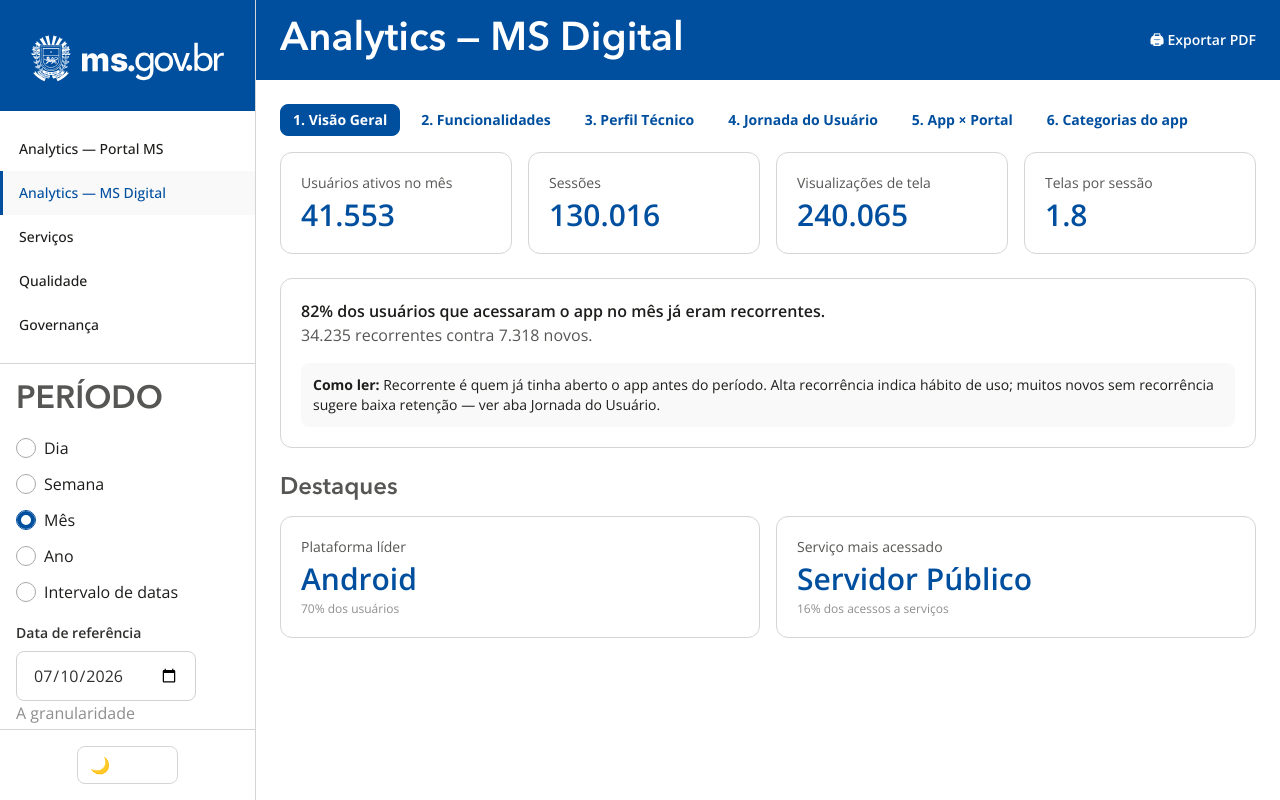
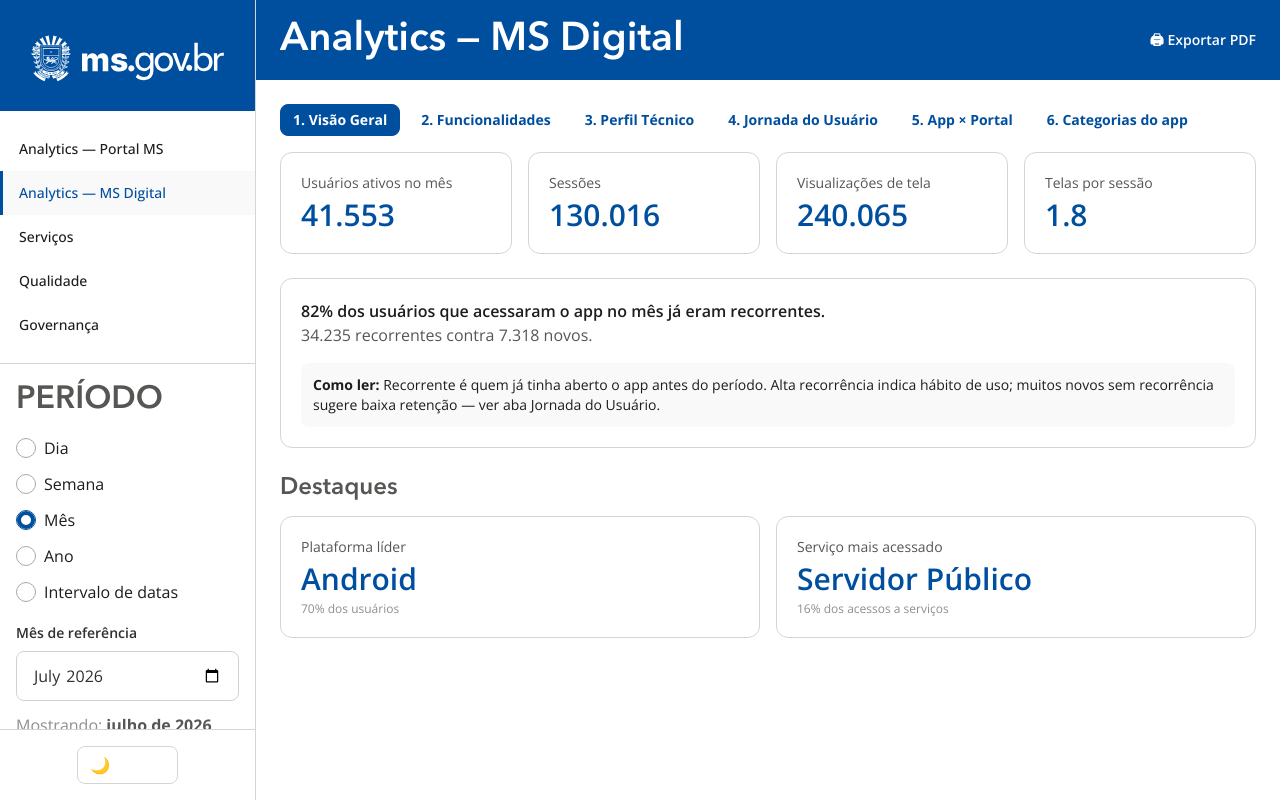
Before and after one commit to fabioramos-02/bi-setdig, a Next.js app: page /analytics/ms-digital in a window 1280 px wide. Built offline with nearby package versions, Linux system fonts and the light colour scheme.

Commit message:
feat: implement MsDigital dashboard client with dynamic period filtering and live GA4 data support

```diff
--- a/package.json
+++ b/package.json
@@ -6,7 +6,8 @@
     "dev": "next dev",
     "build": "next build",
     "start": "next start",
-    "lint": "eslint"
+    "lint": "eslint",
+    "test": "node --test --experimental-strip-types \"src/**/*.test.ts\""
   },
   "dependencies": {
     "d3-scale": "^4.0.2",
--- a/src/app/(plataforma)/analytics/ms-digital/MsDigitalClient.tsx
+++ b/src/app/(plataforma)/analytics/ms-digital/MsDigitalClient.tsx
@@ -19,7 +19,7 @@ import {
 } from "@/lib/insights";
 import { compararCanais } from "@/lib/cross-canal";
 import { usePeriodo } from "@/lib/periodo-context";
-import { chavePeriodoFixo, resumoDoPeriodo } from "@/lib/period-filter";
+import { chavePeriodoFixo, resumoDoPeriodo, intervaloDoBucket, ehPeriodoCorrente } from "@/lib/period-filter";
 import type {
   BreakdownPorPeriodo,
   GA4Overview,
@@ -77,20 +77,26 @@ export function MsDigitalClient({
   catalogoCategorias: CategoriaResumo[];
 }) {
   const [abaAtiva, setAbaAtiva] = useState("visao-geral");
-  const { estado } = usePeriodo();
+  const { estado, min, max } = usePeriodo();
   const periodo = chavePeriodoFixo(estado);
   const tipoIntervalo = estado.tipo === "intervalo";
+
+  // Busca ao vivo sempre que o período escolhido não é o corrente (intervalo ou
+  // dia/semana/mês/ano passado apontado pela data de referência). Assim a data
+  // de referência move os gráficos GA4, não só os KPIs. (ver PortalMsClient.)
+  const precisaLive = tipoIntervalo ? Boolean(estado.inicio && estado.fim) : !ehPeriodoCorrente(estado, min, max);
+  const range = intervaloDoBucket(estado, min, max);
 
   const [liveData, setLiveData] = useState<LiveIntervalo | null>(null);
   const [liveStatus, setLiveStatus] = useState<"idle" | "carregando" | "erro">("idle");
 
   useEffect(() => {
-    // Fora do modo intervalo, liveData/liveStatus não são lidos (statusGa4 cai
-    // em "ok" e todo vg/plat/serv/... é guardado por tipoIntervalo) — não precisa
+    // No período corrente liveData/liveStatus não são lidos (statusGa4 cai em
+    // "ok" e todo vg/plat/serv/... é guardado por precisaLive) — não precisa
     // resetar estado aqui (evita setState síncrono no corpo do efeito).
-    if (!tipoIntervalo || !estado.inicio || !estado.fim) return;
+    if (!precisaLive) return;
     let cancelado = false;
-    fetch(`/api/analytics/ms-digital?inicio=${estado.inicio}&fim=${estado.fim}`)
+    fetch(`/api/analytics/ms-digital?inicio=${range.inicio}&fim=${range.fim}`)
       .then((r) => {
         if (!r.ok) throw new Error(`HTTP ${r.status}`);
         return r.json() as Promise<LiveIntervalo>;
@@ -108,22 +114,21 @@ export function MsDigitalClient({
     return () => {
       cancelado = true;
     };
-  }, [tipoIntervalo, estado.inicio, estado.fim]);
+  }, [precisaLive, range.inicio, range.fim]);
 
   // "carregando" é derivado (default enquanto o dado ao vivo não chegou nem falhou).
-  const statusGa4: StatusIntervalo = !tipoIntervalo ? "ok" : liveData ? "ok" : liveStatus === "erro" ? "fallback" : "carregando";
+  const statusGa4: StatusIntervalo = !precisaLive ? "ok" : liveData ? "ok" : liveStatus === "erro" ? "fallback" : "carregando";
 
-  // KPIs da VG são snapshot por granularidade (ou live no intervalo) — o rótulo
-  // tem que dizer o período REAL do dado: "no intervalo" só quando o live chegou,
-  // senão o período fixo corrente (mesma regra do rotuloSnapshot do portal-ms).
+  // Rótulo do período REAL do dado: "no intervalo" só quando é intervalo com live;
+  // senão o período fixo selecionado (mês/dia/… — inclusive passado, via live).
   const rotuloPeriodo = tipoIntervalo && liveData ? ROTULO_PERIODO.intervalo : ROTULO_PERIODO[periodo];
 
   // Fatia de cada breakdown no período selecionado (ou dado ao vivo, se disponível).
-  const vg = tipoIntervalo && liveData ? liveData.visaoGeral : visaoGeral[periodo];
-  const plat = tipoIntervalo && liveData ? liveData.plataforma : plataforma[periodo];
-  const serv = tipoIntervalo && liveData ? liveData.servicos : servicos[periodo];
-  const fun = tipoIntervalo && liveData ? liveData.funil : funil[periodo];
-  const hor = tipoIntervalo && liveData ? liveData.horarios : horarios[periodo];
+  const vg = precisaLive && liveData ? liveData.visaoGeral : visaoGeral[periodo];
+  const plat = precisaLive && liveData ? liveData.plataforma : plataforma[periodo];
+  const serv = precisaLive && liveData ? liveData.servicos : servicos[periodo];
+  const fun = precisaLive && liveData ? liveData.funil : funil[periodo];
+  const hor = precisaLive && liveData ? liveData.horarios : horarios[periodo];
 
   const totalUsers = vg.reduce((acc, r) => acc + r.activeUsers, 0);
   const totalSessions = vg.reduce((acc, r) => acc + r.sessions, 0);
@@ -192,7 +197,7 @@ export function MsDigitalClient({
     {
       id: "app-portal",
       label: "5. App × Portal",
-      content: <CrossCanalTab comparacao={comparacao} tipoIntervalo={tipoIntervalo} />,
+      content: <CrossCanalTab comparacao={comparacao} tipoIntervalo={precisaLive} />,
     },
     {
       id: "categorias",
--- a/src/components/dashboard/PeriodFilter.tsx
+++ b/src/components/dashboard/PeriodFilter.tsx
@@ -1,14 +1,23 @@
 "use client";
 
 import { PeriodRadioGroup } from "@/components/dashboard/PeriodRadioGroup";
-import type { PeriodoState } from "@/lib/period-filter";
+import { clampData, rotuloPeriodoResolvido, type PeriodoState } from "@/lib/period-filter";
+
+const LABEL_REF: Record<Exclude<PeriodoState["tipo"], "intervalo">, string> = {
+  dia: "Dia de referência",
+  semana: "Semana (data de referência)",
+  mes: "Mês de referência",
+  ano: "Ano de referência",
+};
 
 /**
  * Réplica da UX do app.py antigo: radio de período (Dia/Semana/Mês/Ano/
- * Intervalo) + campo(s) de data condicional — 1 campo se período fixo, 2
- * ("Data Início"/"Data Fim") se "Intervalo de datas". Controlado — estado
- * vive no PeriodoProvider (context), consumido por SidebarPeriodFilter e
- * pelos gráficos do conteúdo.
+ * Intervalo) + campo(s) de data condicional. O controle de data se ADAPTA à
+ * granularidade (mês → seletor de mês, ano → seletor de ano, dia/semana →
+ * data) e sempre valida/clampa no intervalo de dado disponível [min,max]. Um
+ * texto de feedback mostra o período resolvido ("Mostrando: maio de 2026").
+ * Controlado — estado vive no PeriodoProvider, consumido por
+ * SidebarPeriodFilter e pelos gráficos do conteúdo.
  */
 export function PeriodFilter({
   estado,
@@ -30,6 +39,13 @@ export function PeriodFilter({
   /** Empilhado (sidebar) em vez de em linha (barra horizontal). */
   vertical?: boolean;
 }) {
+  // Toda mudança de data passa por clampData — rejeita fora de [min,max],
+  // vazio e datas impossíveis (cai no período corrente).
+  const setDataRef = (v: string) => onEstadoChange({ ...estado, dataRef: clampData(v, min, max) });
+  const resolvido = rotuloPeriodoResolvido(estado);
+  const anos: number[] = [];
+  for (let a = +min.slice(0, 4); a <= +max.slice(0, 4); a++) anos.push(a);
+
   return (
     <div className={vertical ? "flex flex-col gap-3" : "flex flex-wrap items-end gap-4"}>
       <PeriodRadioGroup
@@ -58,7 +74,7 @@ export function PeriodFilter({
               value={inicio}
               min={min}
               max={fim}
-              onChange={(e) => onIntervaloChange(e.target.value, fim)}
+              onChange={(e) => onIntervaloChange(clampData(e.target.value, min, fim), fim)}
             />
           </label>
           <label className="ds-field" style={{ maxWidth: vertical ? undefined : 180 }}>
@@ -69,22 +85,54 @@ export function PeriodFilter({
               value={fim}
               min={inicio}
               max={max}
-              onChange={(e) => onIntervaloChange(inicio, e.target.value)}
+              onChange={(e) => onIntervaloChange(inicio, clampData(e.target.value, inicio, max))}
             />
           </label>
         </>
       ) : (
-        <label className="ds-field" style={{ maxWidth: 180 }}>
-          <span className="ds-field__label">Data de referência</span>
+        <label className="ds-field" style={{ maxWidth: vertical ? undefined : 180 }}>
+          <span className="ds-field__label">{LABEL_REF[estado.tipo]}</span>
+          {estado.tipo === "mes" ? (
+            <input
+              className="ds-input"
+              type="month"
+              value={estado.dataRef.slice(0, 7)}
+              min={min.slice(0, 7)}
+              max={max.slice(0, 7)}
+              aria-describedby="periodo-resolvido"
+              onChange={(e) => e.target.value && setDataRef(`${e.target.value}-01`)}
+            />
+          ) : estado.tipo === "ano" ? (
+            <select
+              className="ds-select"
+              value={estado.dataRef.slice(0, 4)}
+              aria-describedby="periodo-resolvido"
+              onChange={(e) => setDataRef(`${e.target.value}-01-01`)}
+            >
+              {anos.map((a) => (
+                <option key={a} value={a}>
+                  {a}
+                </option>
+              ))}
+            </select>
+          ) : (
             <input
               className="ds-input"
               type="date"
               value={estado.dataRef}
               min={min}
               max={max}
-            onChange={(e) => onEstadoChange({ ...estado, dataRef: e.target.value })}
+              aria-describedby="periodo-resolvido"
+              onChange={(e) => e.target.value && setDataRef(e.target.value)}
             />
+          )}
         </label>
+      )}
+
+      {resolvido && (
+        <p id="periodo-resolvido" className="text-xs" style={{ color: "var(--ds-color-text-muted)" }}>
+          Mostrando: <strong style={{ color: "var(--ds-color-text-secondary)" }}>{resolvido}</strong>
+        </p>
       )}
     </div>
   );
--- a/src/components/dashboard/SidebarPeriodFilter.tsx
+++ b/src/components/dashboard/SidebarPeriodFilter.tsx
@@ -40,9 +40,8 @@ export function SidebarPeriodFilter() {
         vertical
       />
       <p style={{ color: "var(--ds-color-text-muted)" }} className="text-xs mt-2">
-        A granularidade (Dia/Semana/Mês/Ano) troca o recorte de todos os gráficos.
-        A data de referência move só a tendência e os KPIs do topo — os gráficos de
-        categoria mostram sempre o dia/semana/mês/ano mais recente.
+        A granularidade e a data de referência recortam todos os gráficos. Períodos
+        passados são buscados ao vivo — pode levar 1–2 s pra atualizar.
       </p>
       {estado.tipo === "intervalo" && (
         <p style={{ color: "var(--ds-color-text-muted)" }} className="text-xs mt-2">
--- a/tsconfig.json
+++ b/tsconfig.json
@@ -9,6 +9,7 @@
     "esModuleInterop": true,
     "module": "esnext",
     "moduleResolution": "bundler",
+    "allowImportingTsExtensions": true,
     "resolveJsonModule": true,
     "isolatedModules": true,
     "jsx": "react-jsx",
```
Lines whose indentation alone changed are shown as unchanged.
